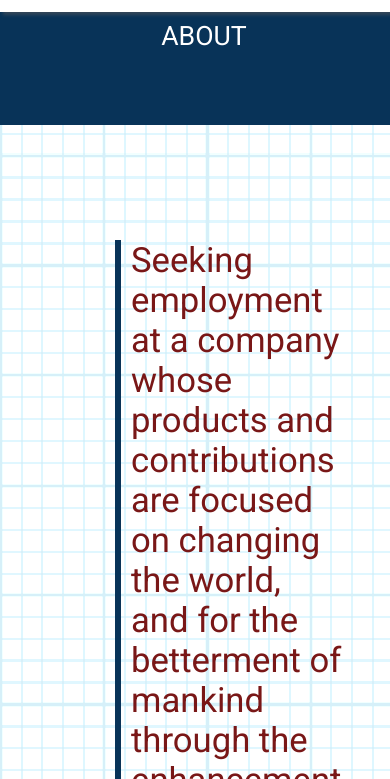
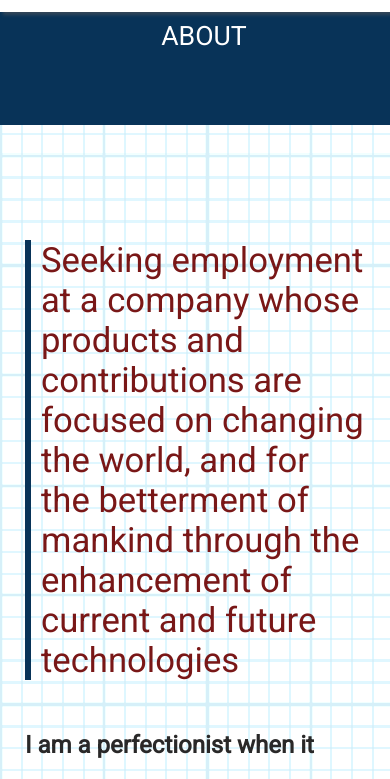
Before and after one commit to mitchelljohnson3/portfolio, a plain HTML site: page index.html in a window 390 px wide. Shown: the part 65-844 px from the top of the page. Drawn offline with Linux system fonts and the light colour scheme.

Commit message:
damn good looking about page

```diff
--- a/assets/css/style.css
+++ b/assets/css/style.css
@@ -275,6 +275,13 @@
     .experience{
         width: 100%;
     }
+
+    #about-page{
+        padding-top: 100px;
+        padding-left: 10px;
+        padding-right: 10px;
+        font-family: Roboto;
+    }
 }
 @media only screen and (max-width: 840px) {
     #global-styles{
```
